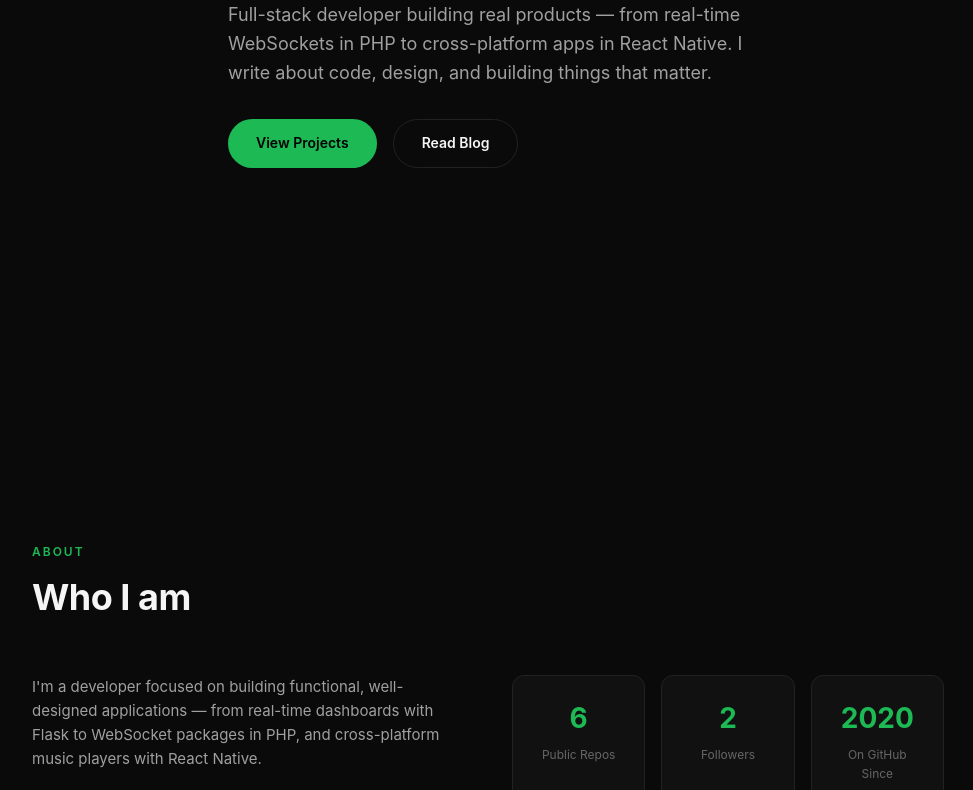
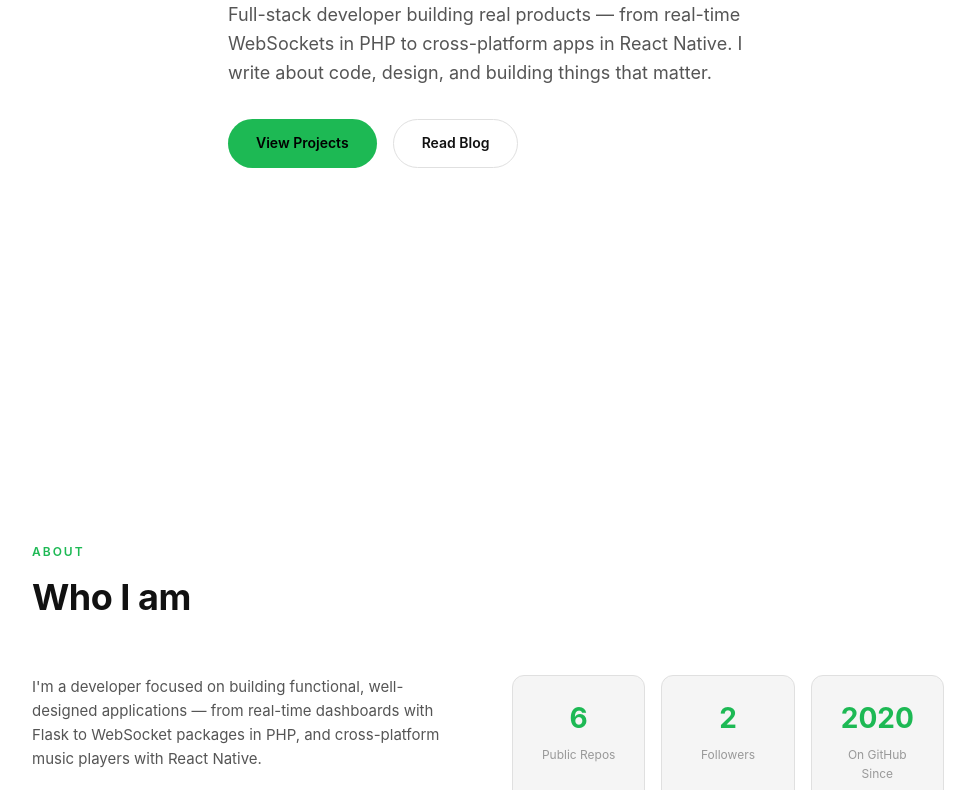
Before and after one commit to mud-mos23/portfolio, a plain HTML site: page index.html in a window 1280 px wide. Shown: the part 358-1148 px from the top of the page, without its empty margins (152-1125 px from the left). Drawn offline with Linux system fonts and the light colour scheme.

Commit message:
style: light theme (white bg, dark text)

```diff
--- a/index.html
+++ b/index.html
@@ -9,15 +9,15 @@
     * { margin: 0; padding: 0; box-sizing: border-box; }
 
     :root {
-      --bg: #0a0a0a;
-      --surface: #111;
-      --surface2: #1a1a1a;
-      --border: #222;
+      --bg: #ffffff;
+      --surface: #f5f5f5;
+      --surface2: #eeeeee;
+      --border: #e0e0e0;
       --accent: #1DB954;
-      --accent-dim: rgba(29, 185, 84, 0.1);
-      --text: #f5f5f5;
-      --text2: #a0a0a0;
-      --text3: #666;
+      --accent-dim: rgba(29, 185, 84, 0.08);
+      --text: #111111;
+      --text2: #555555;
+      --text3: #999999;
       --radius: 12px;
       --font: -apple-system, BlinkMacSystemFont, 'Segoe UI', Roboto, sans-serif;
     }
@@ -36,7 +36,7 @@
     /* NAV */
     nav {
       position: fixed; top: 0; left: 0; right: 0; z-index: 100;
-      background: rgba(10, 10, 10, 0.85);
+      background: rgba(255, 255, 255, 0.85);
       backdrop-filter: blur(12px);
       -webkit-backdrop-filter: blur(12px);
       border-bottom: 1px solid var(--border);
@@ -113,7 +113,7 @@
       border-radius: var(--radius); padding: 28px;
       transition: all 0.2s;
     }
-    .project-card:hover { border-color: #333; }
+    .project-card:hover { border-color: var(--accent); }
     .project-card h3 { font-size: 18px; font-weight: 600; margin-bottom: 8px; }
     .project-card p { color: var(--text2); font-size: 14px; margin-bottom: 16px; }
     .project-meta { display: flex; gap: 12px; flex-wrap: wrap; margin-bottom: 16px; }
```
Also changed, not shown: blog/index.html (+3 -3 lines), blog/template.html (+3 -3 lines).
